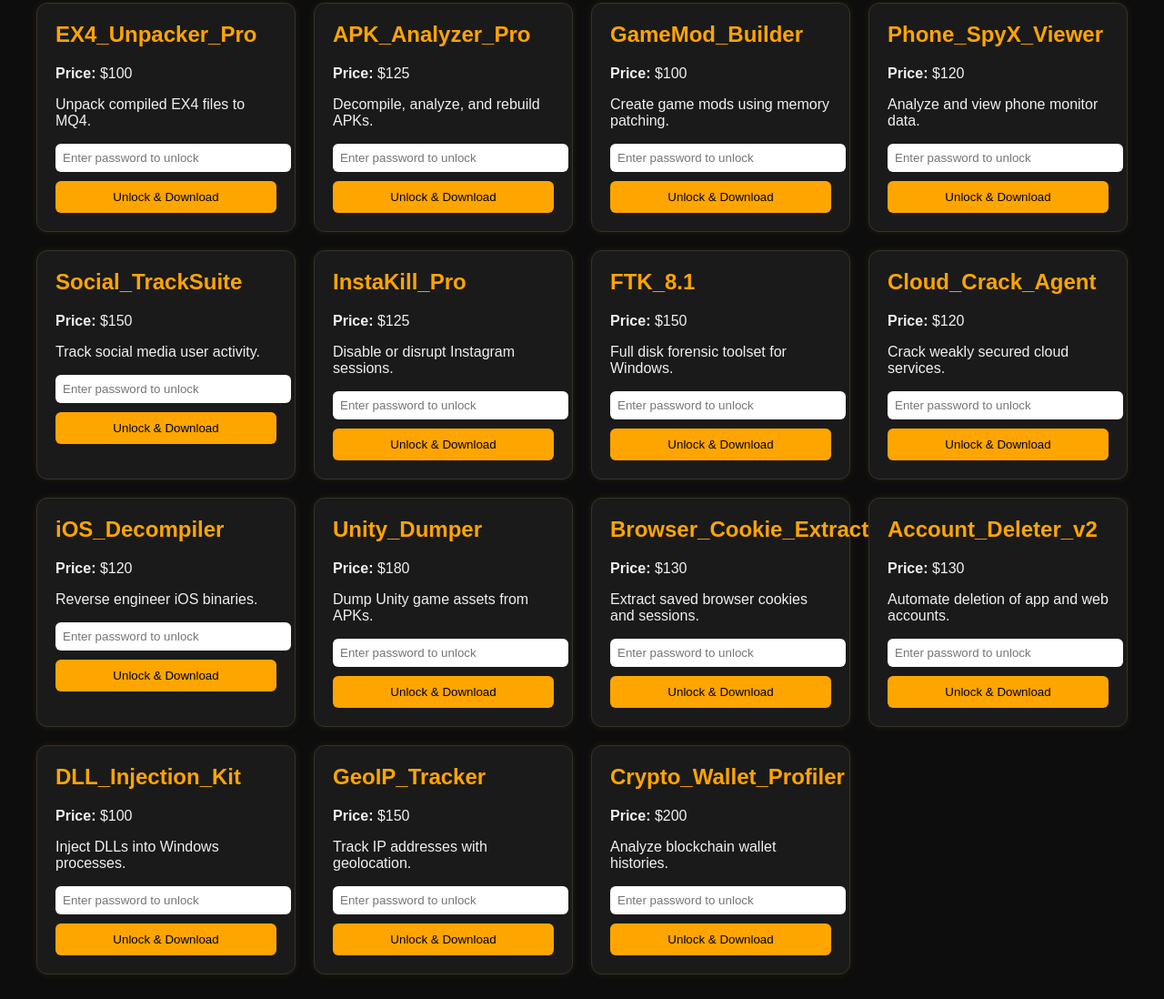
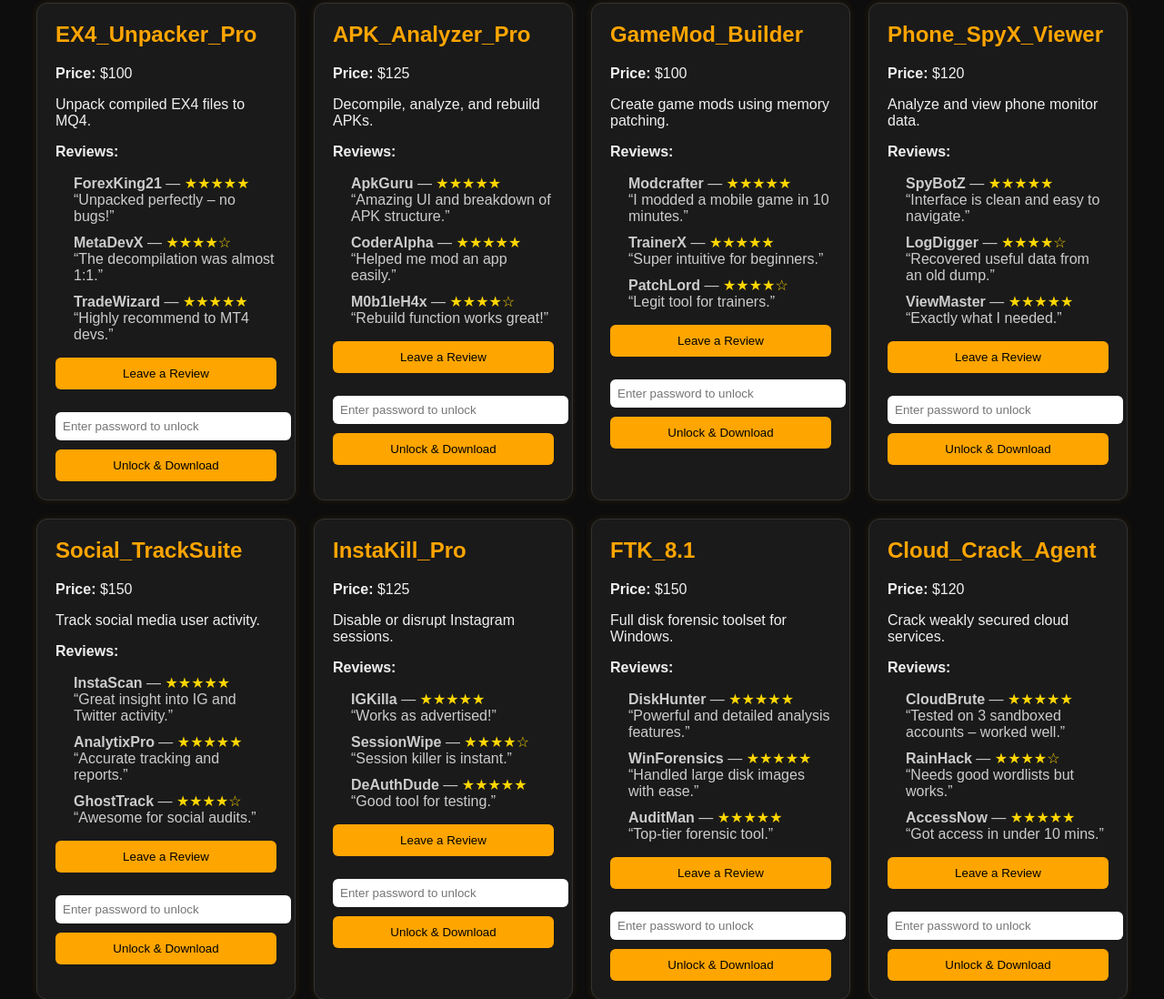
Before and after one commit to pedrotools/pedrotools, a plain HTML site: page index.html in a window 1280 px wide. Shown: the part 329-1427 px from the top of the page at 91% size. Drawn offline with Linux system fonts and the light colour scheme.

Commit message:
Update index.html

```diff
--- a/index.html
+++ b/index.html
@@ -1,9 +1,11 @@
 <!DOCTYPE html>
 <html lang="en">
 <head>
-  <meta charset="UTF-8">
-  <meta name="viewport" content="width=device-width, initial-scale=1.0">
+  <meta charset="UTF-8" />
+  <meta name="viewport" content="width=device-width, initial-scale=1.0"/>
   <title>Smithy Tools Store</title>
+  <meta name="description" content="Private Pro Tools – EX4 Unpacker, APK Analyzer, Phone Tracker, and more. Pay with Crypto, PayPal, or Gift Cards.">
+  <link rel="icon" href="favicon.ico" />
   <style>
     body {
       background-color: #0d0d0d;
@@ -103,44 +105,181 @@
 </head>
 <body>
   <header>
-    <img src="jfh.JPG" alt="Smithy Tools Logo">
+    <img src="jfh.JPG" alt="Smithy Tools Logo" />
     <h1>🔥 Smithy Tools Store</h1>
     <p>Advanced Private Tools – DM <a href="https://t.me/smithydeveloper" target="_blank">@smithydeveloper</a> to unlock</p>
   </header>
 
   <div class="container">
     <div class="search-box">
-      <input type="text" id="searchInput" placeholder="Search tools..." onkeyup="filterTools()">
+      <input type="text" id="searchInput" placeholder="Search tools..." onkeyup="filterTools()"/>
     </div>
-
-    <div class="tools-grid" id="toolsGrid">
-      <!-- Tool Cards Will Go Here -->
-    </div>
+    <div class="tools-grid" id="toolsGrid"></div>
   </div>
 
   <div class="payment-info">
     <h3>💳 Payment Methods</h3>
     <p>Crypto (BTC, ETH, USDT), PayPal, or Gift Cards are accepted.</p>
     <p>After payment, DM <a href="https://t.me/smithydeveloper" target="_blank">@smithydeveloper</a> to receive your unlock password.</p>
+    <div style="margin-top: 20px;">
+      <img src="https://www.paypalobjects.com/webstatic/mktg/logo/pp_cc_mark_111x69.jpg" alt="PayPal" style="height:40px; margin: 0 10px;">
+      <img src="https://cryptologos.cc/logos/bitcoin-btc-logo.png?v=032" alt="Crypto" style="height:40px; margin: 0 10px;">
+      <img src="https://cdn-icons-png.flaticon.com/512/3081/3081559.png" alt="Gift Card" style="height:40px; margin: 0 10px;">
+    </div>
   </div>
 
   <script>
     const tools = [
-      { name: "EX4_Unpacker_Pro", price: "$100", description: "Unpack compiled EX4 files to MQ4." },
-      { name: "APK_Analyzer_Pro", price: "$125", description: "Decompile, analyze, and rebuild APKs." },
-      { name: "GameMod_Builder", price: "$100", description: "Create game mods using memory patching." },
-      { name: "Phone_SpyX_Viewer", price: "$120", description: "Analyze and view phone monitor data." },
-      { name: "Social_TrackSuite", price: "$150", description: "Track social media user activity." },
-      { name: "InstaKill_Pro", price: "$125", description: "Disable or disrupt Instagram sessions." },
-      { name: "FTK_8.1", price: "$150", description: "Full disk forensic toolset for Windows." },
-      { name: "Cloud_Crack_Agent", price: "$120", description: "Crack weakly secured cloud services." },
-      { name: "iOS_Decompiler", price: "$120", description: "Reverse engineer iOS binaries." },
-      { name: "Unity_Dumper", price: "$180", description: "Dump Unity game assets from APKs." },
-      { name: "Browser_Cookie_Extractor", price: "$130", description: "Extract saved browser cookies and sessions." },
-      { name: "Account_Deleter_v2", price: "$130", description: "Automate deletion of app and web accounts." },
-      { name: "DLL_Injection_Kit", price: "$100", description: "Inject DLLs into Windows processes." },
-      { name: "GeoIP_Tracker", price: "$150", description: "Track IP addresses with geolocation." },
-      { name: "Crypto_Wallet_Profiler", price: "$200", description: "Analyze blockchain wallet histories." },
+      {
+        name: "EX4_Unpacker_Pro",
+        price: "$100",
+        description: "Unpack compiled EX4 files to MQ4.",
+        reviews: [
+          { user: "ForexKing21", stars: 5, text: "Unpacked perfectly – no bugs!" },
+          { user: "MetaDevX", stars: 4, text: "The decompilation was almost 1:1." },
+          { user: "TradeWizard", stars: 5, text: "Highly recommend to MT4 devs." }
+        ]
+      },
+      {
+        name: "APK_Analyzer_Pro",
+        price: "$125",
+        description: "Decompile, analyze, and rebuild APKs.",
+        reviews: [
+          { user: "ApkGuru", stars: 5, text: "Amazing UI and breakdown of APK structure." },
+          { user: "CoderAlpha", stars: 5, text: "Helped me mod an app easily." },
+          { user: "M0b1leH4x", stars: 4, text: "Rebuild function works great!" }
+        ]
+      },
+      {
+        name: "GameMod_Builder",
+        price: "$100",
+        description: "Create game mods using memory patching.",
+        reviews: [
+          { user: "Modcrafter", stars: 5, text: "I modded a mobile game in 10 minutes." },
+          { user: "TrainerX", stars: 5, text: "Super intuitive for beginners." },
+          { user: "PatchLord", stars: 4, text: "Legit tool for trainers." }
+        ]
+      },
+      {
+        name: "Phone_SpyX_Viewer",
+        price: "$120",
+        description: "Analyze and view phone monitor data.",
+        reviews: [
+          { user: "SpyBotZ", stars: 5, text: "Interface is clean and easy to navigate." },
+          { user: "LogDigger", stars: 4, text: "Recovered useful data from an old dump." },
+          { user: "ViewMaster", stars: 5, text: "Exactly what I needed." }
+        ]
+      },
+      {
+        name: "Social_TrackSuite",
+        price: "$150",
+        description: "Track social media user activity.",
+        reviews: [
+          { user: "InstaScan", stars: 5, text: "Great insight into IG and Twitter activity." },
+          { user: "AnalytixPro", stars: 5, text: "Accurate tracking and reports." },
+          { user: "GhostTrack", stars: 4, text: "Awesome for social audits." }
+        ]
+      },
+      {
+        name: "InstaKill_Pro",
+        price: "$125",
+        description: "Disable or disrupt Instagram sessions.",
+        reviews: [
+          { user: "IGKilla", stars: 5, text: "Works as advertised!" },
+          { user: "SessionWipe", stars: 4, text: "Session killer is instant." },
+          { user: "DeAuthDude", stars: 5, text: "Good tool for testing." }
+        ]
+      },
+      {
+        name: "FTK_8.1",
+        price: "$150",
+        description: "Full disk forensic toolset for Windows.",
+        reviews: [
+          { user: "DiskHunter", stars: 5, text: "Powerful and detailed analysis features." },
+          { user: "WinForensics", stars: 5, text: "Handled large disk images with ease." },
+          { user: "AuditMan", stars: 5, text: "Top-tier forensic tool." }
+        ]
+      },
+      {
+        name: "Cloud_Crack_Agent",
+        price: "$120",
+        description: "Crack weakly secured cloud services.",
+        reviews: [
+          { user: "CloudBrute", stars: 5, text: "Tested on 3 sandboxed accounts – worked well." },
+          { user: "RainHack", stars: 4, text: "Needs good wordlists but works." },
+          { user: "AccessNow", stars: 5, text: "Got access in under 10 mins." }
+        ]
+      },
+      {
+        name: "iOS_Decompiler",
+        price: "$120",
+        description: "Reverse engineer iOS binaries.",
+        reviews: [
+          { user: "ObjCSpy", stars: 5, text: "Decompiler output is super readable." },
+          { user: "ByteCodeLab", stars: 5, text: "Excellent for static analysis." },
+          { user: "iHackTools", stars: 4, text: "Clean UX and fast parsing." }
+        ]
+      },
+      {
+        name: "Unity_Dumper",
+        price: "$180",
+        description: "Dump Unity game assets from APKs.",
+        reviews: [
+          { user: "UnityHunter", stars: 5, text: "Ripped models and sounds flawlessly." },
+          { user: "AssetNinja", stars: 5, text: "My go-to Unity ripper now." },
+          { user: "APK2Asset", stars: 4, text: "Good compression on export." }
+        ]
+      },
+      {
+        name: "Browser_Cookie_Extractor",
+        price: "$130",
+        description: "Extract saved browser cookies and sessions.",
+        reviews: [
+          { user: "CookieSniffer", stars: 5, text: "Extracted all cookies in seconds." },
+          { user: "SessionGhost", stars: 5, text: "Supports Chrome and Firefox – nice!" },
+          { user: "GrabberGuy", stars: 4, text: "Perfect for session cloning." }
+        ]
+      },
+      {
+        name: "Account_Deleter_v2",
+        price: "$130",
+        description: "Automate deletion of app and web accounts.",
+        reviews: [
+          { user: "AccountZero", stars: 5, text: "Wiped 15 junk accounts fast." },
+          { user: "CleanSlate", stars: 5, text: "Saves so much time!" },
+          { user: "ByeBot", stars: 4, text: "No manual work needed." }
+        ]
+      },
+      {
+        name: "DLL_Injection_Kit",
+        price: "$100",
+        description: "Inject DLLs into Windows processes.",
+        reviews: [
+          { user: "Injecto", stars: 5, text: "Stealth mode works great." },
+          { user: "KernelX", stars: 5, text: "Handles 64-bit and 32-bit." },
+          { user: "ThreadHijack", stars: 4, text: "Worked flawlessly on test apps." }
+        ]
+      },
+      {
+        name: "GeoIP_Tracker",
+        price: "$150",
+        description: "Track IP addresses with geolocation.",
+        reviews: [
+          { user: "GeoSniper", stars: 5, text: "Fast and accurate IP info." },
+          { user: "MapSpy", stars: 5, text: "Maps and region details are spot on." },
+          { user: "IPInsight", stars: 4, text: "Great for OSINT work." }
+        ]
+      },
+      {
+        name: "Crypto_Wallet_Profiler",
+        price: "$200",
+        description: "Analyze blockchain wallet histories.",
+        reviews: [
+          { user: "ChainScanner", stars: 5, text: "Tracked multiple ETH wallets flawlessly." },
+          { user: "BlockSleuth", stars: 5, text: "Super detailed transaction view." },
+          { user: "TXLogger", stars: 4, text: "Great for forensic analysis." }
+        ]
+      }
     ];
 
     const grid = document.getElementById("toolsGrid");
@@ -152,6 +291,16 @@
         <h2>${tool.name}</h2>
         <p><strong>Price:</strong> ${tool.price}</p>
         <p>${tool.description}</p>
+        <div><strong>Reviews:</strong></div>
+        <ul style="padding-left: 20px; color: #ccc; list-style: none;">
+          ${tool.reviews.map(r => `
+            <li style="margin-bottom: 10px;">
+              <strong>${r.user}</strong> — <span style="color: gold;">${'★'.repeat(r.stars)}${'☆'.repeat(5 - r.stars)}</span><br>
+              “${r.text}”
+            </li>
+          `).join("")}
+        </ul>
+        <button class="unlock-button" style="margin-bottom: 10px;">Leave a Review</button>
         <div class="unlock-section">
           <input type="password" placeholder="Enter password to unlock">
           <button class="unlock-button">Unlock & Download</button>
```
